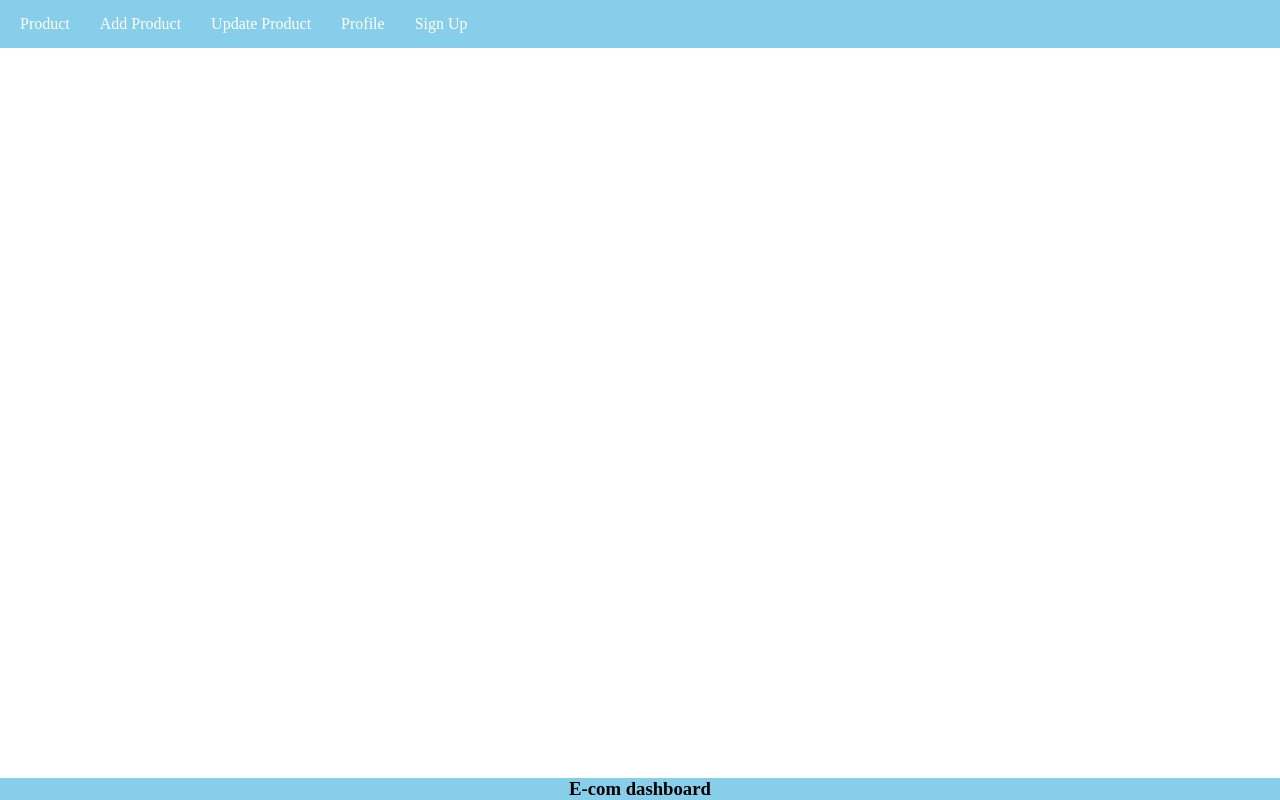
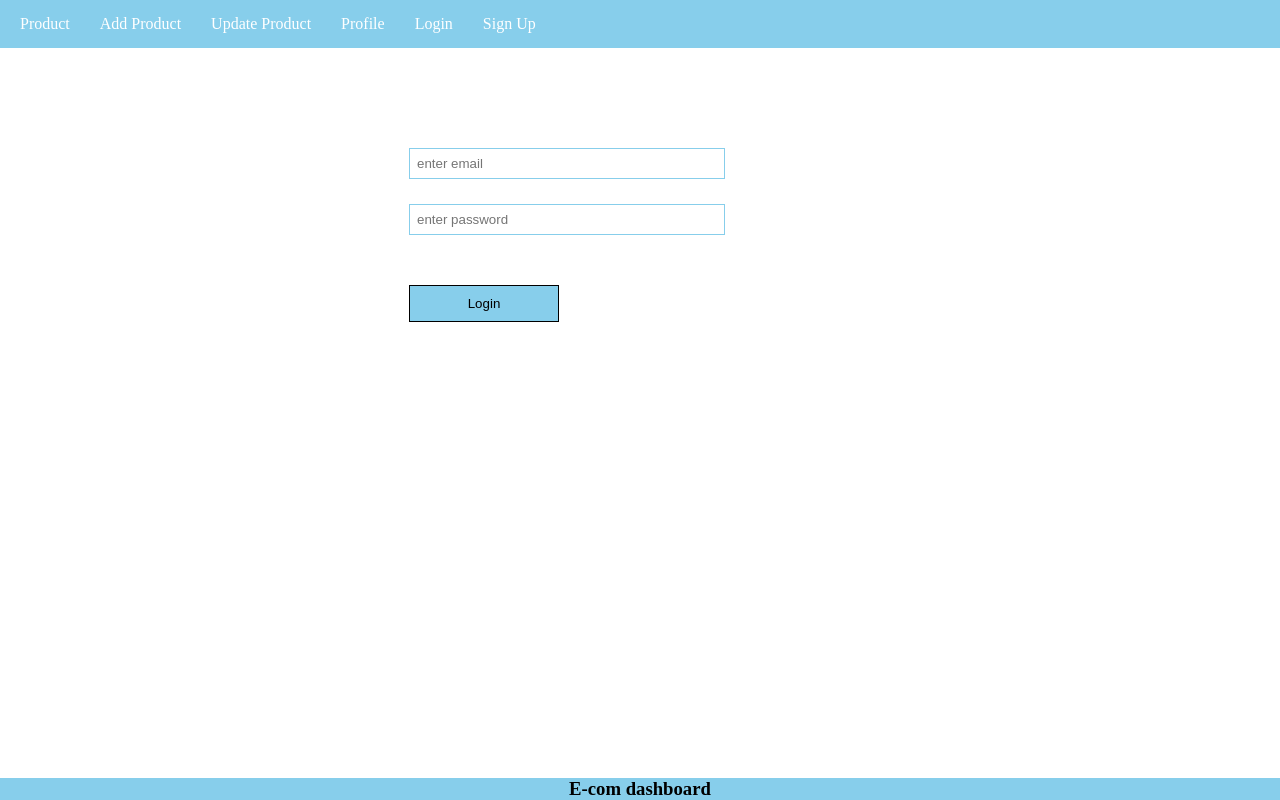
Before and after one commit to Zyrus-47/E-dashboard, a React (Vite) app in the folder front end/Edashboard/: page /login in a window 1280 px wide. Built offline with nearby package versions, Linux system fonts and the light colour scheme.

Commit message:
made login component and login route

```diff
--- a/front end/Edashboard/src/App.jsx
+++ b/front end/Edashboard/src/App.jsx
@@ -4,12 +4,15 @@
 import SignUp from './components/SignUp';
 import { BrowserRouter,Routes,Route } from 'react-router-dom';
 import PrivateComponent from './components/PrivateComponent';
+import Login from './components/Login';
+
 
 function App() {
   return (
     <div className='App'>
       <BrowserRouter>
       <Nav />
+
       <Routes>
         <Route element={<PrivateComponent/>}>
         <Route path="/" element={<h1>Product listing component</h1>}/>
@@ -20,6 +23,7 @@
         </Route>
 
         <Route path="/signup" element={<SignUp/>}/>
+        <Route path='/login' element={<Login/>} />
       </Routes>
       </BrowserRouter>
       <Footer/>
--- /dev/null
+++ b/front end/Edashboard/src/components/Login.jsx
@@ -0,0 +1,34 @@
+import React from "react";
+
+const Login = () => {
+    const [email, setEmail] = React.useState("");
+    const [password, setPassword] = React.useState("");
+
+    const handleLogin = () => {
+        console.warn(email, password);
+    };
+
+    return (
+        <div className="login">
+            <input
+                type="text"
+                className="inputBox"
+                placeholder="enter email"
+                onChange={(e) => setEmail(e.target.value)}
+                value={email}
+            />
+            <input
+                type="password"
+                className="inputBox"
+                placeholder="enter password"
+                onChange={(e) => setPassword(e.target.value)}
+                value={password}
+            />
+            <button onClick={handleLogin} className="appbutton" type="button">
+                Login
+            </button>
+        </div>
+    );
+};
+
+export default Login;
--- a/front end/Edashboard/src/components/Nav.jsx
+++ b/front end/Edashboard/src/components/Nav.jsx
@@ -17,6 +17,7 @@
         <li><Link to="/add">Add Product</Link></li>
         <li><Link to="/update">Update Product</Link></li>
         <li><Link to="/profile">Profile</Link></li>
+        <li><Link to="/login">Login</Link></li>
         <li>{auth ? <Link onClick={logout} to="/signup">Logout</Link> : <Link to="/signup">Sign Up</Link>}</li>
       </ul>
     </div>
--- a/front end/Edashboard/src/index.css
+++ b/front end/Edashboard/src/index.css
@@ -52,3 +52,9 @@
   cursor: pointer;
 
 }
+
+.login{
+  margin-left: 30%;
+  margin-top: 100px;
+
+}
```
